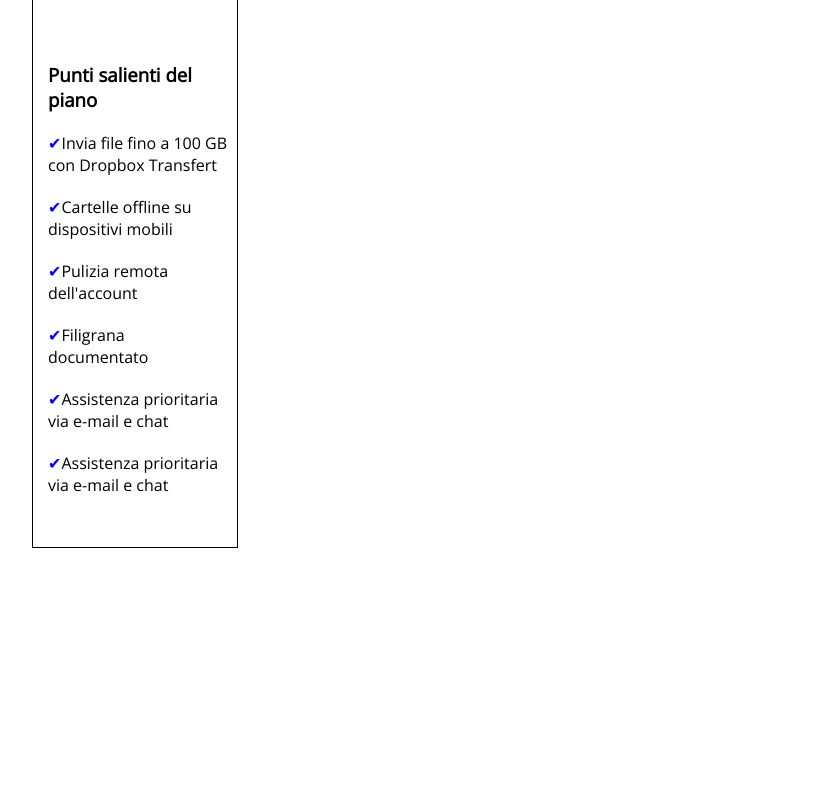
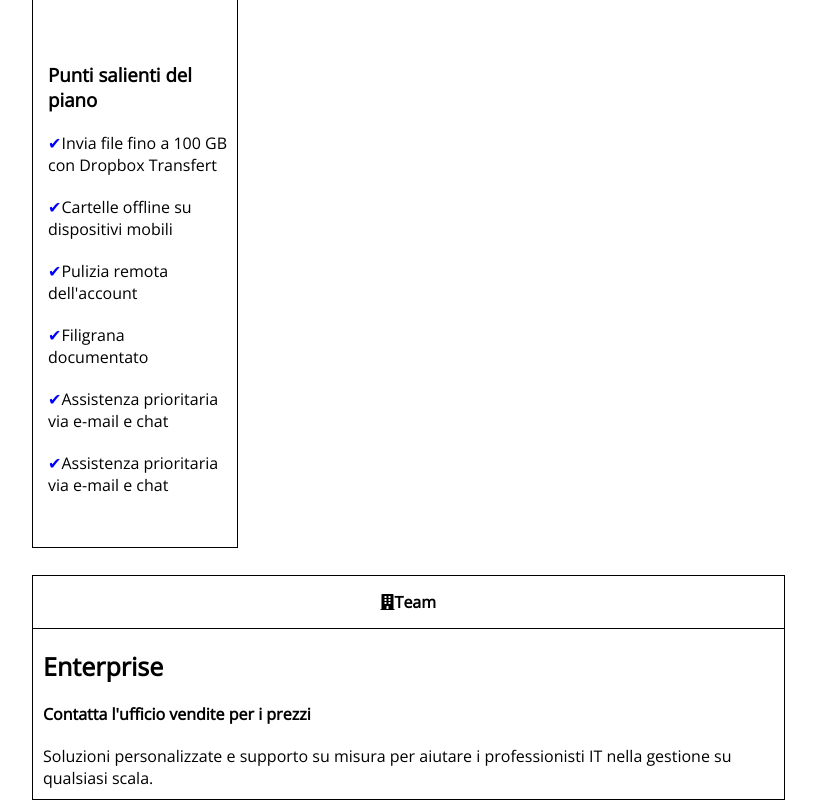
Before and after one commit to capdavide278/htmlcss-dropbox, a plain HTML site: page index.html in a window 1280 px wide. Shown: the part 2959-3759 px from the top of the page, without its empty margins (348-1164 px from the left). Before the commit the page ends 3507 px from the top, so only its background shows below. Drawn offline with nearby package versions, Linux system fonts and the light colour scheme.

Commit message:
inserimento casella ufficio-vendite

```diff
--- a/css/style.css
+++ b/css/style.css
@@ -239,3 +239,13 @@ h3{
 .simbolo{
     color: blue;
 }
+
+/* Riquadro ufficio vendite */
+.ufficio-vendite{
+    margin-top: 3%;
+    width: 84%;
+    height: 15%;
+    margin-left: 100px;
+    border: solid 1px black;
+    display: inline-block;
+}
--- a/index.html
+++ b/index.html
@@ -159,9 +159,18 @@
                             <li class="contenuti"><span class="simbolo">&#10004;</span>Assistenza prioritaria via e-mail e chat</li>
                         </ul>
                     </div>
-            </div>
+
+                    <div class="ufficio-vendite">
+                        <h4><i class="fas fa-building"></i>Team</h4>
+                        <ul>
+                            <li id="nometariffa"><strong>Enterprise</strong></li>
+                            <li><strong>Contatta l'ufficio vendite per i prezzi </strong></li>
+                            <li>Soluzioni personalizzate e supporto su misura per aiutare i professionisti IT nella gestione su qualsiasi scala.</li>
+                        </ul>
+                    </div>
 
 
+            </div>
         </div>
 
 
```
